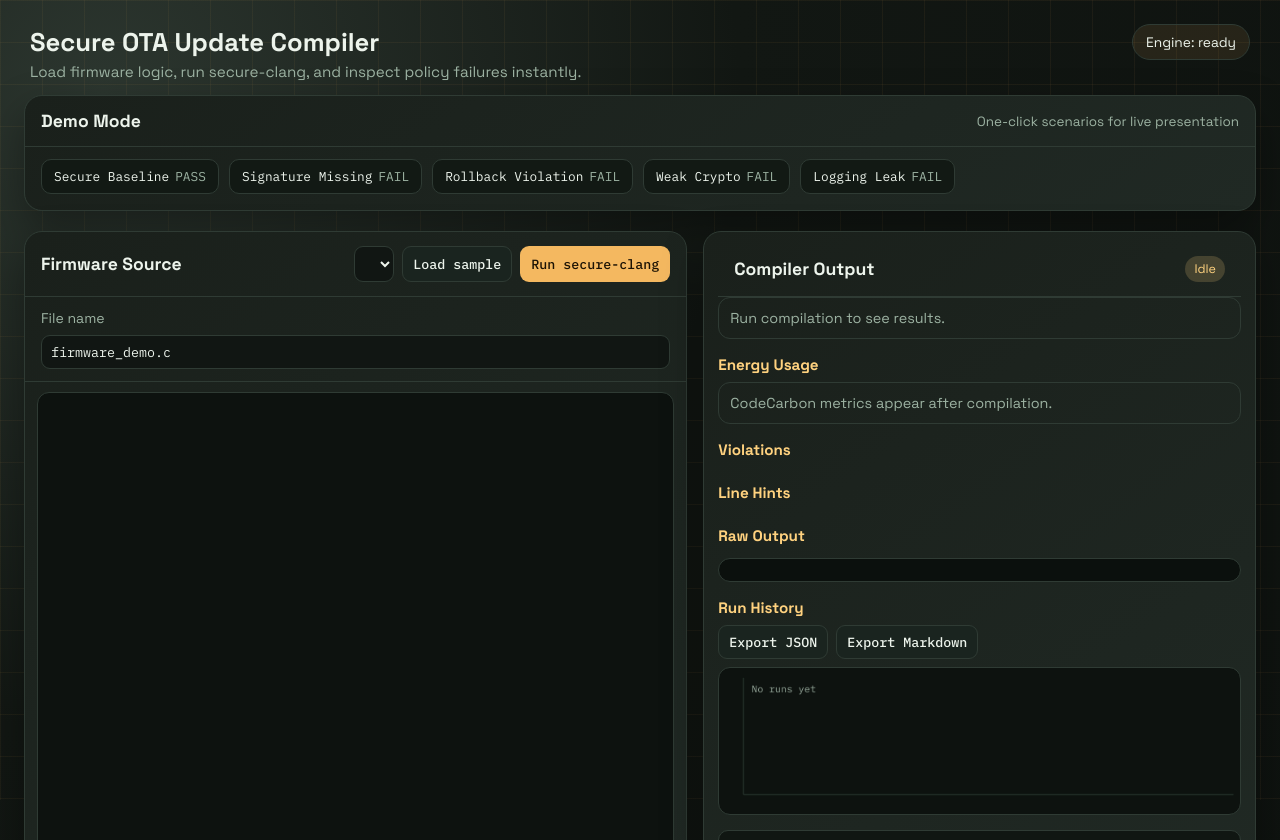
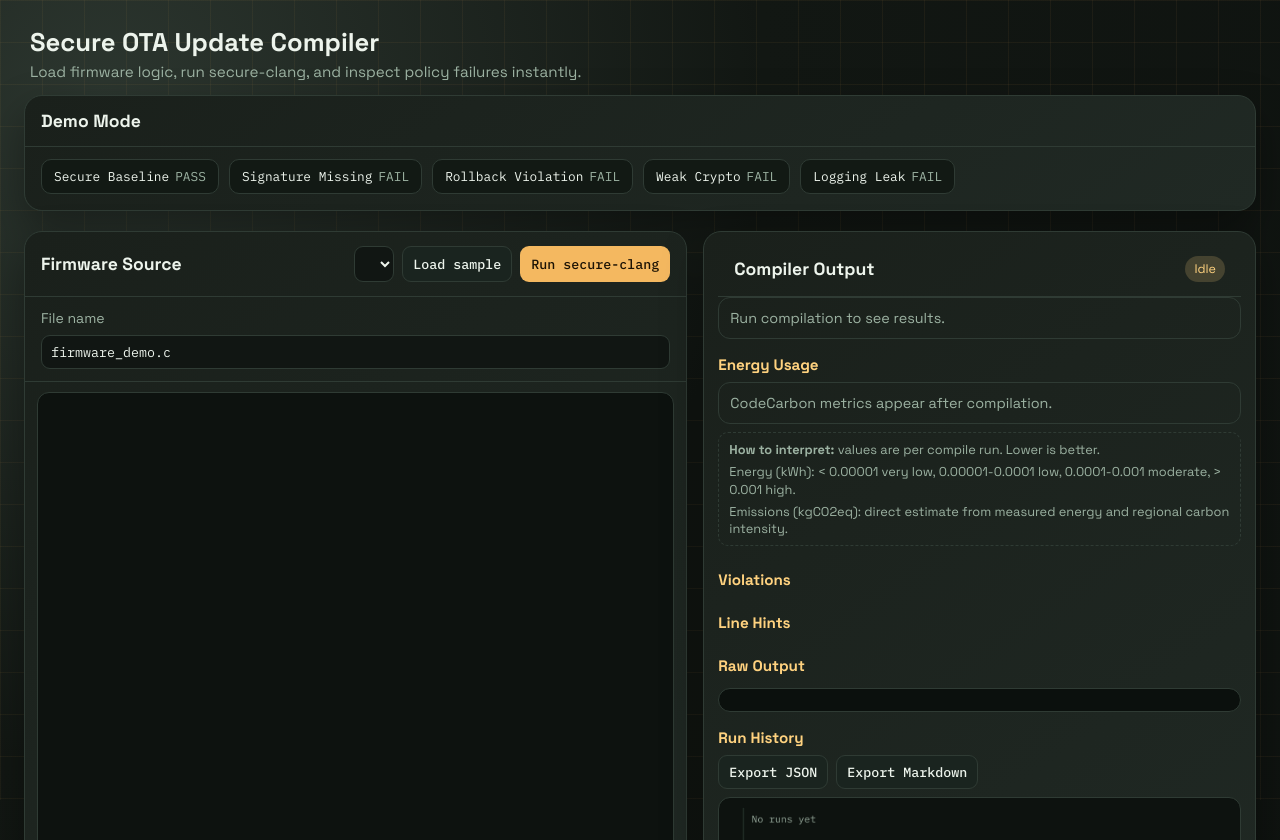
Before and after one commit to ds-bhatia/ota-update-compiler, a Flask app: page / in a window 1280 px wide. Shown: the top 840 px of the page. Run offline with Flask 3, Linux system fonts and the light colour scheme; data that the repository does not hold is empty; some libraries are stand-ins or nearby versions.

Commit message:
codecarbon explaination

```diff
--- a/web-demo/static/app.js
+++ b/web-demo/static/app.js
@@ -4,7 +4,6 @@ const compileBtn = document.getElementById('compileBtn');
 const demoButtons = document.getElementById('demoButtons');
 const codeInput = document.getElementById('codeInput');
 const filenameInput = document.getElementById('filenameInput');
-const engineStatus = document.getElementById('engineStatus');
 const resultBadge = document.getElementById('resultBadge');
 const messageBox = document.getElementById('messageBox');
 const energyBox = document.getElementById('energyBox');
@@ -242,7 +241,6 @@ function exportMarkdownReport() {
 async function runCompile() {
   compileBtn.disabled = true;
   compileBtn.textContent = 'Compiling...';
-  engineStatus.textContent = 'Engine: compiling';
 
   try {
     const res = await fetch('/api/compile', {
@@ -295,7 +293,6 @@ async function runCompile() {
   } finally {
     compileBtn.disabled = false;
     compileBtn.textContent = 'Run secure-clang';
-    engineStatus.textContent = 'Engine: ready';
   }
 }
 
--- a/web-demo/static/styles.css
+++ b/web-demo/static/styles.css
@@ -84,11 +84,6 @@ h1 {
   position: relative;
   z-index: 1;
   margin: 0 24px 10px;
-}
-
-.demo-note {
-  color: var(--muted);
-  font-size: 0.84rem;
 }
 
 .demo-buttons {
@@ -258,6 +253,25 @@ input {
   color: var(--bad);
 }
 
+.energy-help {
+  border: 1px dashed var(--line);
+  border-radius: 10px;
+  margin-top: 8px;
+  margin-bottom: 8px;
+  padding: 8px 10px;
+  color: var(--muted);
+  font-size: 0.8rem;
+  line-height: 1.35;
+}
+
+.energy-help p {
+  margin: 0 0 5px;
+}
+
+.energy-help p:last-child {
+  margin-bottom: 0;
+}
+
 .stack-list {
   list-style: none;
   margin: 0;
--- a/web-demo/templates/index.html
+++ b/web-demo/templates/index.html
@@ -16,13 +16,11 @@
       <h1>Secure OTA Update Compiler</h1>
       <p class="sub">Load firmware logic, run secure-clang, and inspect policy failures instantly.</p>
     </div>
-    <div class="status-pill" id="engineStatus">Engine: ready</div>
   </header>
 
   <section class="demo-mode panel">
     <div class="panel-header">
       <h2>Demo Mode</h2>
-      <span class="demo-note">One-click scenarios for live presentation</span>
     </div>
     <div id="demoButtons" class="demo-buttons"></div>
   </section>
@@ -56,6 +54,11 @@
 
       <h3>Energy Usage</h3>
       <div id="energyBox" class="message neutral">CodeCarbon metrics appear after compilation.</div>
+      <div class="energy-help">
+        <p><strong>How to interpret:</strong> values are per compile run. Lower is better.</p>
+        <p>Energy (kWh): &lt; 0.00001 very low, 0.00001-0.0001 low, 0.0001-0.001 moderate, &gt; 0.001 high.</p>
+        <p>Emissions (kgCO2eq): direct estimate from measured energy and regional carbon intensity.</p>
+      </div>
       <ul id="energyPhases" class="stack-list"></ul>
 
       <h3>Violations</h3>
```
